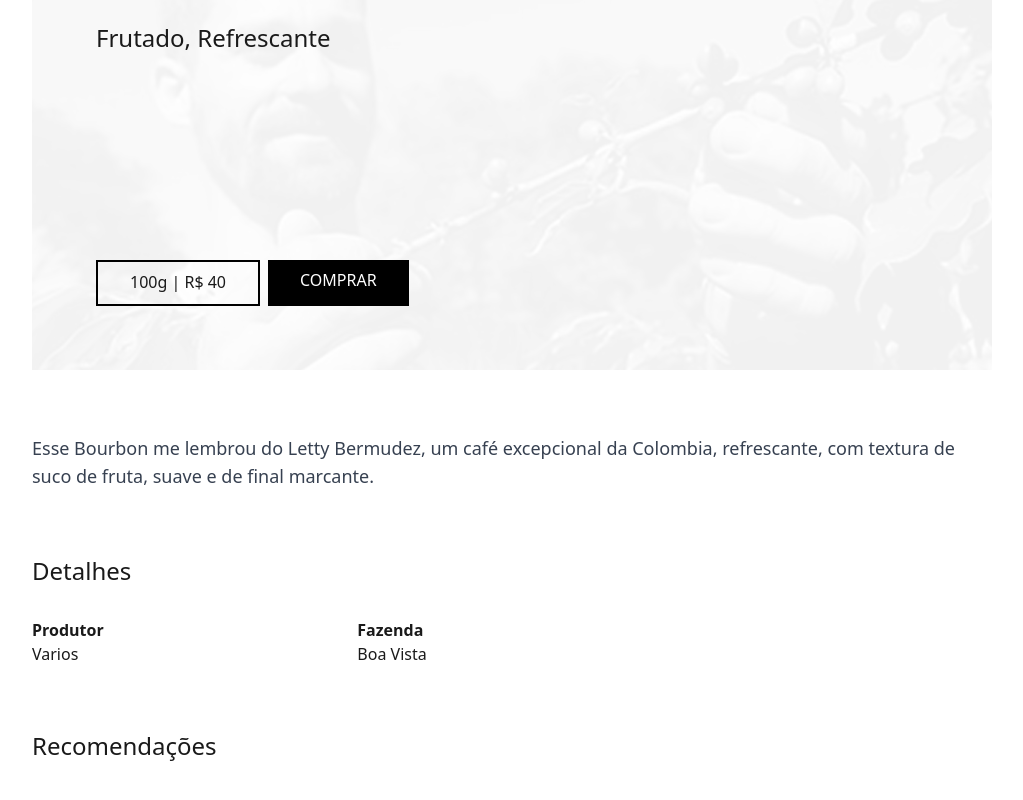
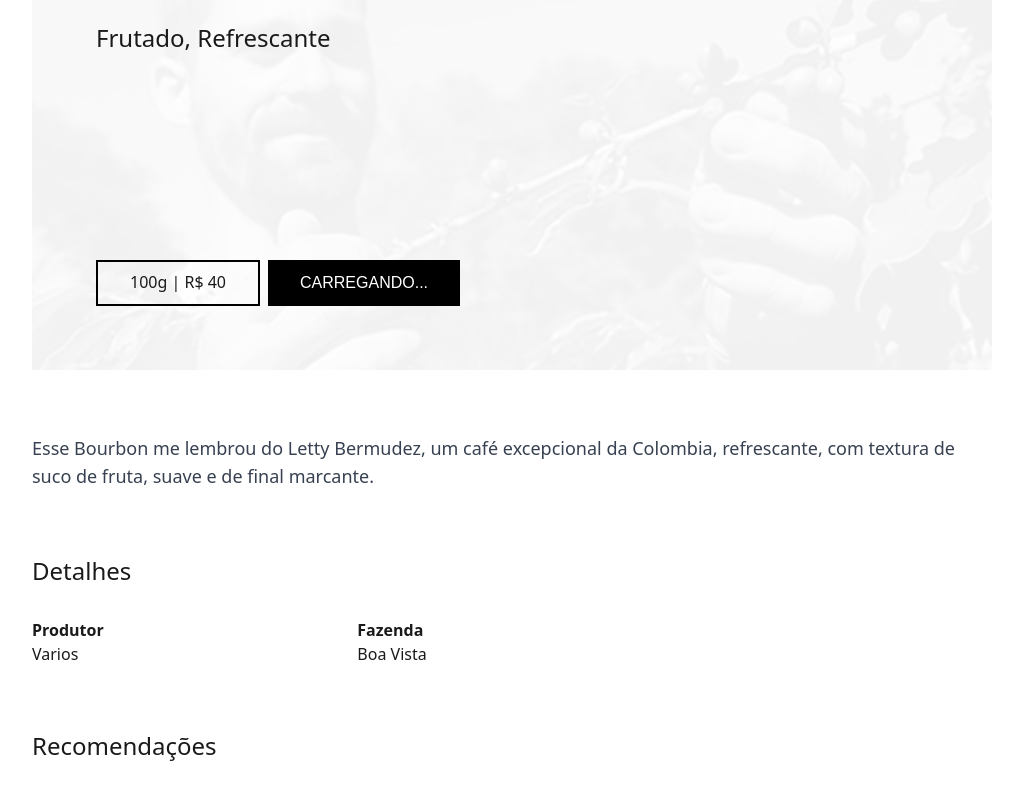
Before and after one commit to brunomarinho/labs-coffee-roastery, a Next.js app: page /produtos/blend in a window 1280 px wide. Shown: the part 928-1728 px from the top of the page, without its empty margins (128-1151 px from the left). Built offline with nearby package versions, Linux system fonts and the light colour scheme; a web font is replaced by a local one.

Commit message:
Stripe Client-side Checkout

```diff
--- a/components/ProductDetailClient.js
+++ b/components/ProductDetailClient.js
@@ -1,9 +1,82 @@
 'use client'
 
 import Image from 'next/image'
+import { useState, useEffect } from 'react'
 
 
 export default function ProductDetailClient({ product, categories }) {
+  const [isLoading, setIsLoading] = useState(false)
+  const [stripeLoaded, setStripeLoaded] = useState(false)
+  const [stripe, setStripe] = useState(null)
+
+  // Load Stripe.js dynamically
+  useEffect(() => {
+    // Check if Stripe.js is already loaded
+    if (window.Stripe) {
+      const stripeInstance = window.Stripe(process.env.NEXT_PUBLIC_STRIPE_PUBLISHABLE_KEY)
+      setStripe(stripeInstance)
+      setStripeLoaded(true)
+      return
+    }
+
+    // Load Stripe.js script
+    const script = document.createElement('script')
+    script.src = 'https://js.stripe.com/v3/'
+    script.async = true
+    script.onload = () => {
+      if (window.Stripe) {
+        const stripeInstance = window.Stripe(process.env.NEXT_PUBLIC_STRIPE_PUBLISHABLE_KEY)
+        setStripe(stripeInstance)
+        setStripeLoaded(true)
+      }
+    }
+    document.body.appendChild(script)
+
+    // Cleanup
+    return () => {
+      if (script.parentNode) {
+        script.parentNode.removeChild(script)
+      }
+    }
+  }, [])
+
+  const handleCheckout = async () => {
+    // Prevent double-clicks
+    if (isLoading || !stripeLoaded || !stripe) {
+      return
+    }
+
+    setIsLoading(true)
+
+    try {
+      // Create checkout session
+      const { error } = await stripe.redirectToCheckout({
+        lineItems: [{
+          price: product.stripePriceId,
+          quantity: 1,
+        }],
+        mode: 'payment',
+        // Test mode: Use test cards like 4242 4242 4242 4242
+        successUrl: `${window.location.origin}/obrigado`,
+        cancelUrl: window.location.href,
+        // Add shipping address collection
+        shippingAddressCollection: {
+          // List of countries you ship to
+          allowedCountries: ['BR'], // Just Brazil, or add more like ['BR', 'US', 'PT']
+        },
+      })
+
+      if (error) {
+        console.error('Stripe checkout error:', error)
+        alert('Erro ao processar pagamento. Tente novamente.')
+      }
+    } catch (err) {
+      console.error('Checkout error:', err)
+      alert('Algo deu errado. Por favor, tente novamente.')
+    } finally {
+      setIsLoading(false)
+    }
+  }
 
   return (
     <>
@@ -54,14 +127,13 @@ export default function ProductDetailClient({ product, categories }) {
                   Esgotado
                 </button>
             ) : (
-              <a
-                href={product.stripePaymentLink}
+              <button
+                onClick={handleCheckout}
                 className="btn btn-primary btn-buy"
-                target="_blank"
-                rel="noopener noreferrer"
+                disabled={isLoading || !stripeLoaded}
               >
-                Comprar
-              </a>
+                {isLoading ? 'Processando...' : (!stripeLoaded ? 'Carregando...' : 'Comprar')}
+              </button>
             )}
 
             </div>
--- a/data/products.json
+++ b/data/products.json
@@ -1,9 +1,9 @@
 {
   "products": [
     {
-      "id": "003",
-      "slug": "cafe-003",
-      "name": "003",
+      "id": "001",
+      "slug": "cafe-001",
+      "name": "001",
       "description": "Esse Bourbon me lembrou do Letty Bermudez, um café excepcional da Colombia, refrescante, com textura de suco de fruta, suave e de final marcante.",
       "notas": "Doce, Mamão, Refrescante",
       "price": 60,
@@ -15,7 +15,7 @@
       ],
       "featured": true,
       "soldOut": false,
-      "stripePaymentLink": "https://buy.stripe.com/test_00g3cd9P1b4k5Wg5kk",
+      "stripePriceId": "price_1RsXgZ7jQouLiFSsNcGbtoZy",
       "produtor": "Anderson Monteiro",
       "fazenda": "Jangada",
       "regiao": "Boa Vista, MG",
@@ -40,8 +40,8 @@
         "/images/products/002b.jpg"
       ],
       "featured": true,
-      "soldOut": true,
-      "stripePaymentLink": "https://buy.stripe.com/test_14k3cd7GXa0g4Sc8ww",
+      "soldOut": false,
+      "stripePriceId": "price_1RsXip7jQouLiFSsnPYcvasU",
       "fazenda": "Santa Maria",
       "produtor": "José Silva",
       "variedade": "Arara",
@@ -62,7 +62,7 @@
       ],
       "featured": true,
       "soldOut": false,
-      "stripePaymentLink": "https://buy.stripe.com/test_00g3cd9P1b4k5Wg5kk",
+      "stripePriceId": "price_1RsXki7jQouLiFSsEBWLsyQ4",
       "fazenda": "Boa Vista",
       "produtor": "Varios",
       "variedade": "",
```
Also changed, not shown: app/obrigado/page.js (added, +29 -0 lines), 1 other file (tests, documents, lock files or other folders).
